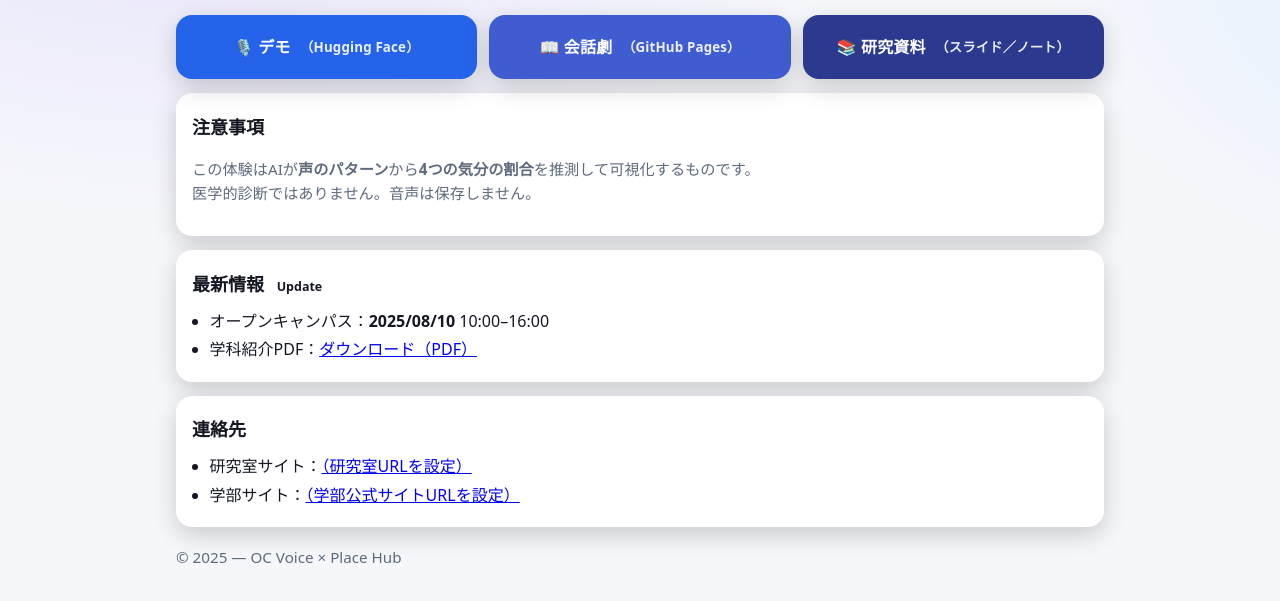
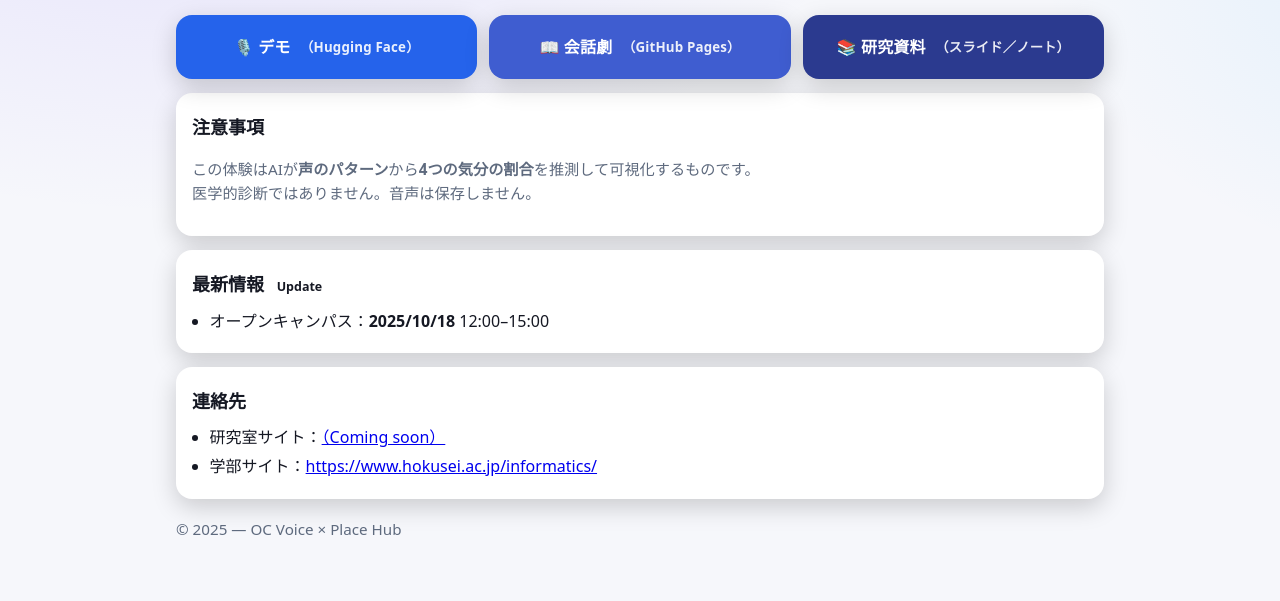
Before and after one commit to aonoa68/oc-voice-demo, a plain HTML site: page hub/index.html in a window 1280 px wide. Shown: the part 125-726 px from the top of the page. Drawn offline with Linux system fonts and the light colour scheme.

Commit message:
Update index.html

```diff
--- a/hub/index.html
+++ b/hub/index.html
@@ -103,8 +103,7 @@
       <h2>最新情報 <span class="badge">Update</span></h2>
       <ul class="list">
         <!-- 任意：開催日程やリンクを更新 -->
-        <li>オープンキャンパス：<strong>2025/08/10</strong> 10:00–16:00</li>
-        <li>学科紹介PDF：<a id="link-pdf" href="#" target="_blank" rel="noopener">ダウンロード（PDF）</a></li>
+        <li>オープンキャンパス：<strong>2025/10/18</strong> 12:00–15:00</li>
       </ul>
     </section>
 
@@ -112,8 +111,8 @@
     <section class="card" aria-label="連絡先">
       <h2>連絡先</h2>
       <ul class="list">
-        <li>研究室サイト：<a id="link-lab" href="#" target="_blank" rel="noopener">（研究室URLを設定）</a></li>
-        <li>学部サイト：<a id="link-fac" href="#" target="_blank" rel="noopener">（学部公式サイトURLを設定）</a></li>
+        <li>研究室サイト：<a id="link-lab" href="#" target="_blank" rel="noopener">（Coming soon）</a></li>
+        <li>学部サイト：<a id="link-fac" href="#" target="_blank" rel="noopener">https://www.hokusei.ac.jp/informatics/</a></li>
       </ul>
     </section>
 
@@ -133,9 +132,8 @@
       docs:'https://aonoa68.github.io/oc-voice-demo/docs/'
            // ↑ 研究資料のURLに差し替えてください（Notion/SlidesでもOK）
     };
-    const PDF_LINK = 'assets/docs/faculty_guide.pdf'; // 学科紹介PDF（置き場所に合わせて変更）
-    const LAB_URL  = 'https://example.com/lab';       // 研究室
-    const FAC_URL  = 'https://example.com/faculty';   // 学部
+    // const LAB_URL  = 'https://example.com/lab';       // 研究室
+    const FAC_URL  = 'https://www.hokusei.ac.jp/informatics/';   // 学部
 
     // ====== 既存のUTMを保持しつつ utm_content を追加するユーティリティ ======
     function buildTrackedUrl(base, content) {
```
